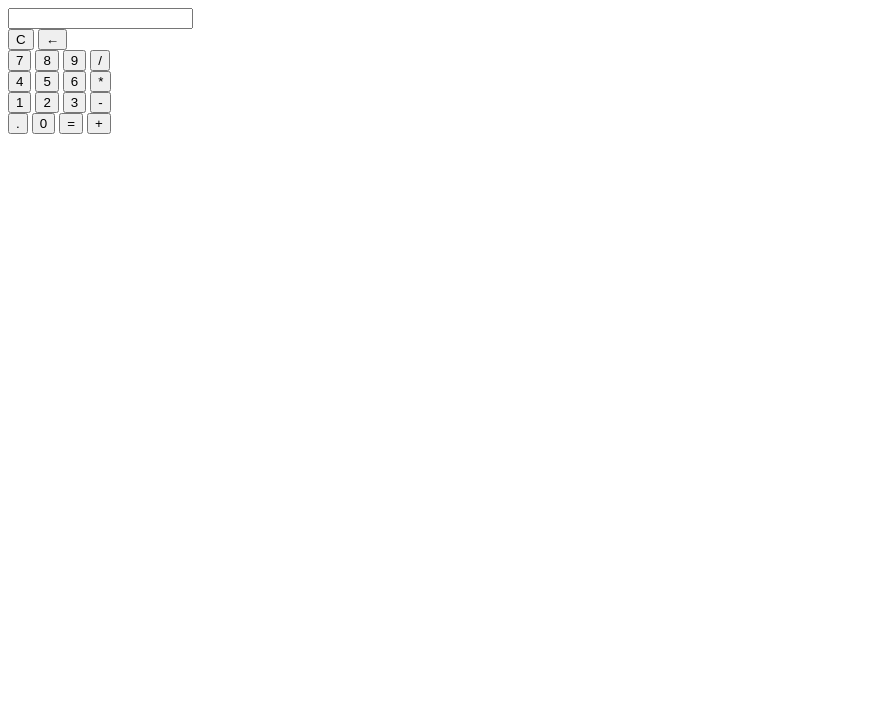
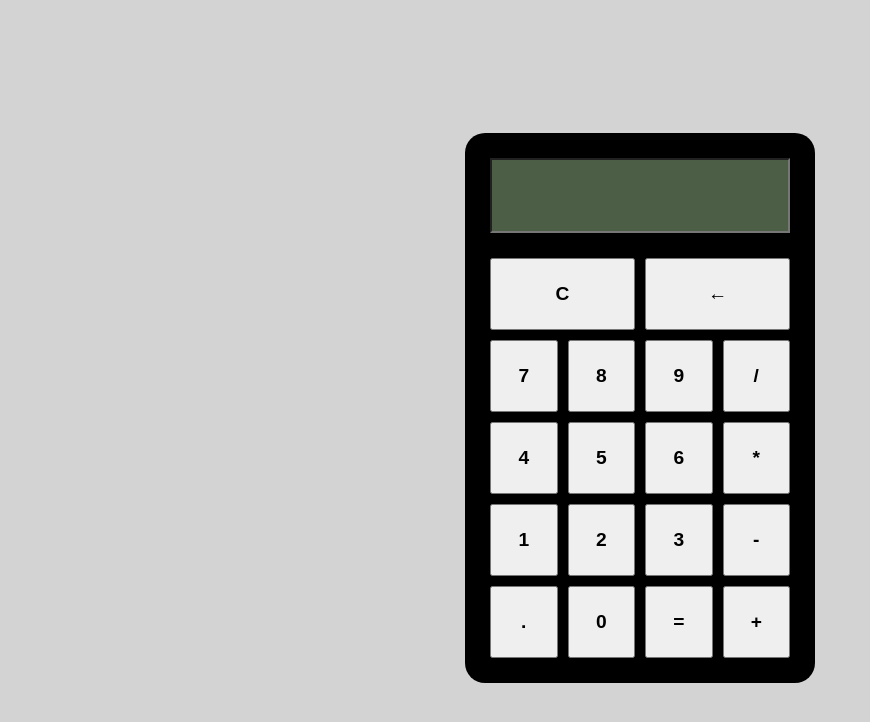
Before and after one commit to Setnegrusni/basic-calc-project, a plain HTML site: page index.html in a window 1280 px wide. Shown: the whole page, without its empty margins (0-870 px from the left). Drawn offline with Linux system fonts and the light colour scheme.

Commit message:
Added styles to calc skeleton

```diff
--- a/index.html
+++ b/index.html
@@ -4,41 +4,42 @@
     <meta charset="UTF-8">
     <meta name="viewport" content="width=device-width, initial-scale=1.0">
     <title>Calculator</title>
+    <link href="styles.css" rel="stylesheet">
     <script src="script.js" defer></script>
 </head>
 <body>
-    <div class="main">
+    <div class="calc">
         <div class="display">
             <input type="text" name="qty" id="disp">
         </div>
         <div class="button-area">
             <div class="row-one">
-                <button id="clear">C</button>
-                <button id="back">←</button>
+                <button class="cle-del" id="clear">C</button>
+                <button class="cle-del" id="back">←</button>
             </div>
             <div class="row-two">
-                <button id="seven">7</button>
-                <button id="eight">8</button>
-                <button id="nine">9</button>
-                <button id="divide">/</button>
+                <button class="action" id="seven">7</button>
+                <button class="action" id="eight">8</button>
+                <button class="action" id="nine">9</button>
+                <button class="action" id="divide">/</button>
             </div>
             <div class="row-three">
-                <button id="four">4</button>
-                <button id="five">5</button>
-                <button id="six">6</button>
-                <button id="multiply">*</button>
+                <button class="action" id="four">4</button>
+                <button class="action" id="five">5</button>
+                <button class="action" id="six">6</button>
+                <button class="action"id="multiply">*</button>
             </div>
             <div class="row-four">
-                <button id="one">1</button>
-                <button id="two">2</button>
-                <button id="three">3</button>
-                <button id="subtract">-</button>
+                <button class="action" id="one">1</button>
+                <button class="action" id="two">2</button>
+                <button class="action" id="three">3</button>
+                <button class="action" id="subtract">-</button>
             </div>
             <div class="row-five">
-                <button id="dot">.</button>
-                <button id="zero">0</button>
-                <button id="equal">=</button>
-                <button id="add">+</button>
+                <button class="action" id="dot">.</button>
+                <button class="action" id="zero">0</button>
+                <button class="action" id="equal">=</button>
+                <button class="action" id="add">+</button>
             </div>
         </div>
     </div>
--- a/styles.css
+++ b/styles.css
@@ -0,0 +1,83 @@
+* {
+    box-sizing: border-box;
+}
+
+body {
+    height: 100vh;
+    background: lightgray;
+    display: flex;
+    flex-direction: column;
+    justify-content: center;
+    align-items: center;
+}
+
+.calc {
+    background: black;
+    min-width: 350px;
+    min-height: 550px;
+    border-radius: 20px;
+    display: flex;
+    flex-direction: column;
+    align-items: center;
+}
+
+.display {
+    margin: 25px 0px 25px;
+    min-width: 300px;
+    max-width: 300px;
+    min-height: 75px;
+}
+
+#disp {
+    min-width: inherit;
+    max-width: inherit;
+    min-height: inherit;
+    background-color: #4C5E45;
+    font-weight: bolder;
+    font-size: xx-large;
+    text-align: right;
+}
+
+.button-area {
+    margin: 0;
+    padding: 0;
+    min-width: 300px;
+    max-width: 300px;
+    min-height: 400px;
+    max-height: 400px;
+    display: flex;
+    flex-direction: column;
+    justify-content: space-between;
+    align-items: center;
+    gap: 10px;
+}
+
+.row-one,
+.row-two,
+.row-three,
+.row-four,
+.row-five {
+    display: flex;
+    justify-content: space-evenly;
+    gap: 10px;
+    min-width: 300px;
+    max-width: 300px;
+    min-height: 72px;
+    max-height: 72px;
+}
+
+
+button {
+    min-height: 72px;
+    max-height: 72px;
+    font-size: larger;
+    font-weight: bold;
+}
+
+.cle-del {
+    min-width: 145px;
+}
+
+.action {
+    min-width: 67.5px;
+}
```
